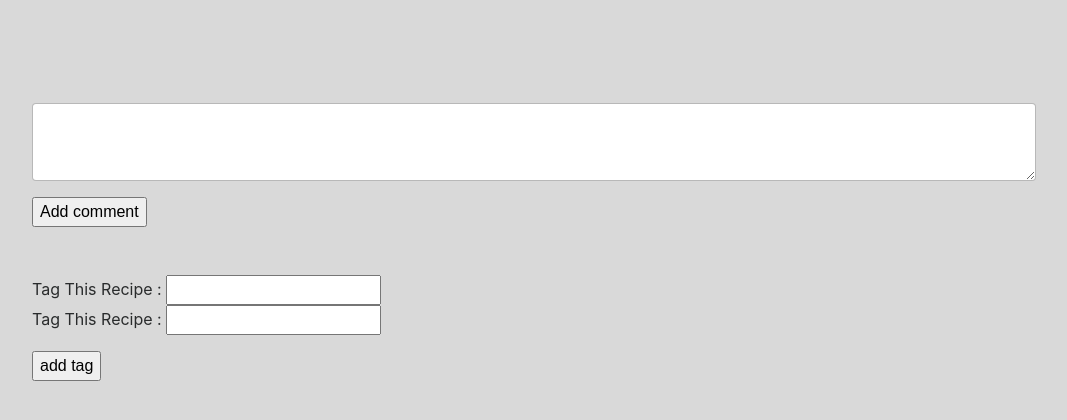
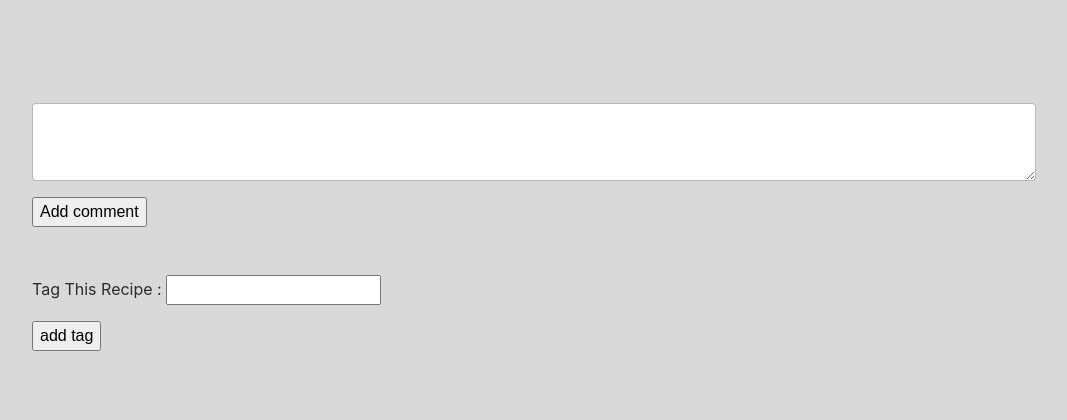
Before and after one commit to SalmanMohammadi/food_book, a Django app: page /recipe/1/ in a window 1280 px wide. Shown: the part 292-712 px from the top of the page, without its empty margins (106-1173 px from the left). Run offline with Django 3.2, Linux system fonts and the light colour scheme; the visitor is signed in with stand-in values (Sample User, id 1); data that the repository does not hold is empty; some libraries are stand-ins or nearby versions.

Commit message:
Fixed recipe.html

```diff
--- a/populate_foodbook.py
+++ b/populate_foodbook.py
@@ -28,6 +28,7 @@ def populate():
 				"I give a **** about his mom XD lel"]}
 
 	pork_ribs = {"title": "Pork Ribs",
+
 	"views": 120000,
 	"favourites": 0,
 	"submit_date": datetime.now(),
--- a/templates/foodbookapp/recipe.html
+++ b/templates/foodbookapp/recipe.html
@@ -94,7 +94,6 @@
 	<br>
 	<form id="tag_form" method="post" action="{% url 'add_tag' recipe_slug=recipe.slug %}">
 		{% csrf_token %}
-		Tag This Recipe : <input type="text" name="title" form = "add_tag">
 
 		<div class ="form-group">
 			Tag This Recipe : <input type="text" name="tag" form = "tag_form">
```
